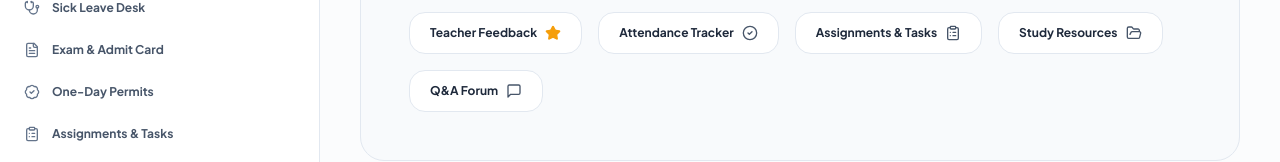
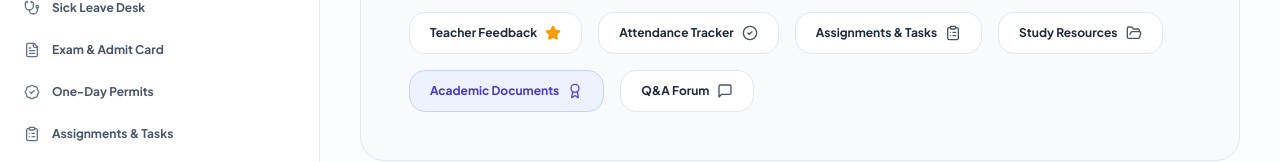
Before and after one commit to ruhul2003/UniPortal, a Next.js app in the folder frontend/: page / in a window 1280 px wide. Shown: the part 384-546 px from the top of the page. Built offline with nearby package versions, Linux system fonts and the light colour scheme; no server answers.

Commit message:
Add academic documents shortcut button to student home dashboard

```diff
--- a/frontend/src/app/page.jsx
+++ b/frontend/src/app/page.jsx
@@ -185,6 +185,13 @@ export default function HomePage() {
               className="px-5 py-3 rounded-2xl bg-white dark:bg-slate-800 hover:bg-slate-100 dark:hover:bg-slate-700 text-slate-800 dark:text-slate-200 font-bold transition-all flex items-center gap-2 border border-slate-200 dark:border-slate-700 shadow-xs"
             >
               Study Resources <FolderOpen className="w-4 h-4 text-slate-600 dark:text-slate-300" />
+            </Link>
+
+            <Link
+              href="/document-requests"
+              className="px-5 py-3 rounded-2xl bg-indigo-50 dark:bg-indigo-950/80 hover:bg-indigo-100 dark:hover:bg-indigo-900 text-indigo-700 dark:text-indigo-300 font-bold transition-all flex items-center gap-2 border border-indigo-200 dark:border-indigo-800 shadow-xs"
+            >
+              Academic Documents <Award className="w-4 h-4 text-indigo-600 dark:text-indigo-400" />
             </Link>
 
             <Link
```
